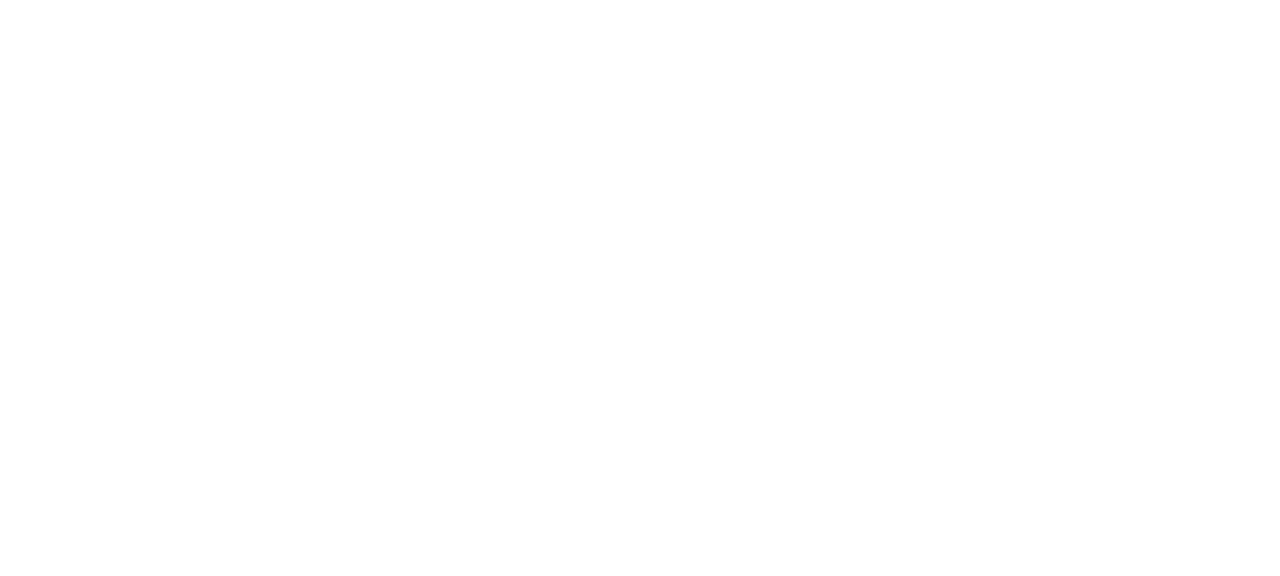
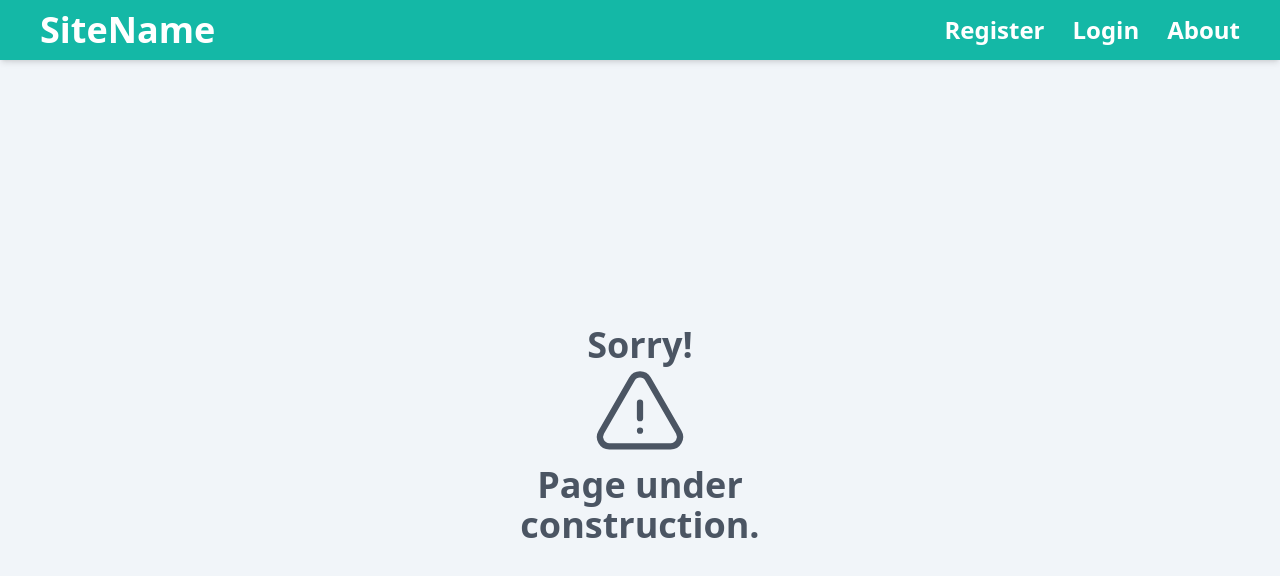
Before and after one commit to HenriqueVerasAraujo/poll-app-frontend, a React (Create React App) app: page /about in a window 1280 px wide. Before the commit this address had no page. Shown: the top 576 px of the page. Built offline with nearby package versions, Linux system fonts and the light colour scheme; the HTML template or start-up script is replaced by a standard one.

Commit message:
About page under construction

```diff
--- a/src/App.js
+++ b/src/App.js
@@ -5,6 +5,7 @@
 import RegisterPage from './pages/RegisterPage';
 import UserPage from './pages/UserPage';
 import SinglePollPage from './pages/SinglePollPage';
+import AboutPage from './pages/AboutPage';
 
 function App() {
   return (
@@ -15,6 +16,7 @@
     <Route exact path="/register" element={ <RegisterPage /> } />
     <Route exact path="/user" element={ <UserPage/> } />
     <Route exact path="/poll/:id" element={ <SinglePollPage/> } />
+    <Route exact path="/about" element={ <AboutPage/> } />
   </Routes>
  </BrowserRouter>
   );
--- a/src/icons/icons.jsx
+++ b/src/icons/icons.jsx
@@ -10,6 +10,10 @@
 <path strokeLinecap="round" strokeLinejoin="round" d="M12 3v17.25m0 0c-1.472 0-2.882.265-4.185.75M12 20.25c1.472 0 2.882.265 4.185.75M18.75 4.97A48.416 48.416 0 0012 4.5c-2.291 0-4.545.16-6.75.47m13.5 0c1.01.143 2.01.317 3 .52m-3-.52l2.62 10.726c.122.499-.106 1.028-.589 1.202a5.988 5.988 0 01-2.031.352 5.988 5.988 0 01-2.031-.352c-.483-.174-.711-.703-.59-1.202L18.75 4.971zm-16.5.52c.99-.203 1.99-.377 3-.52m0 0l2.62 10.726c.122.499-.106 1.028-.589 1.202a5.989 5.989 0 01-2.031.352 5.989 5.989 0 01-2.031-.352c-.483-.174-.711-.703-.59-1.202L5.25 4.971z" />
 </svg>
 
+export const workIcon = <svg xmlns="http://www.w3.org/2000/svg" fill="none" viewBox="0 0 24 24" stroke-width="1.5" stroke="currentColor" className="w-[100px] h-[100px]  text-gray-600 font-bold">
+<path stroke-linecap="round" stroke-linejoin="round" d="M12 9v3.75m-9.303 3.376c-.866 1.5.217 3.374 1.948 3.374h14.71c1.73 0 2.813-1.874 1.948-3.374L13.949 3.378c-.866-1.5-3.032-1.5-3.898 0L2.697 16.126zM12 15.75h.007v.008H12v-.008z" />
+</svg>
+
 export const clipIcon = <svg xmlns="http://www.w3.org/2000/svg" fill="none" viewBox="0 0 24 24" stroke-width="1.5" stroke="currentColor" className="w-10 h-10  font-bold ">
   <path stroke-linecap="round" stroke-linejoin="round" d="M11.35 3.836c-.065.21-.1.433-.1.664 0 .414.336.75.75.75h4.5a.75.75 0 00.75-.75 2.25 2.25 0 00-.1-.664m-5.8 0A2.251 2.251 0 0113.5 2.25H15c1.012 0 1.867.668 2.15 1.586m-5.8 0c-.376.023-.75.05-1.124.08C9.095 4.01 8.25 4.973 8.25 6.108V8.25m8.9-4.414c.376.023.75.05 1.124.08 1.131.094 1.976 1.057 1.976 2.192V16.5A2.25 2.25 0 0118 18.75h-2.25m-7.5-10.5H4.875c-.621 0-1.125.504-1.125 1.125v11.25c0 .621.504 1.125 1.125 1.125h9.75c.621 0 1.125-.504 1.125-1.125V18.75m-7.5-10.5h6.375c.621 0 1.125.504 1.125 1.125v9.375m-8.25-3l1.5 1.5 3-3.75" />
 </svg>
--- a/src/pages/AboutPage.jsx
+++ b/src/pages/AboutPage.jsx
@@ -1,9 +1,17 @@
 import React from 'react'
+import { workIcon } from '../icons/icons'
+import Navbar from '../components/Navbar'
 
 export default function AboutPage() {
   return (
-    <div className=''>
-        <h1>Page under construction</h1>
+    <div className='w-full h-screen bg-slate-100'>
+        <Navbar />
+        <div className='w-full h-screen pt-[70px] flex flex-col justify-center items-center'>
+            <h1 className='text-gray-600 font-bold text-4xl'>Sorry!</h1>
+            <h1>{workIcon}</h1>
+            <h1 className='text-gray-600 font-bold text-4xl'>Page under </h1>
+            <h1 className='text-gray-600 font-bold text-4xl'>construction.</h1>
+        </div>
     </div>
   )
 }
```
